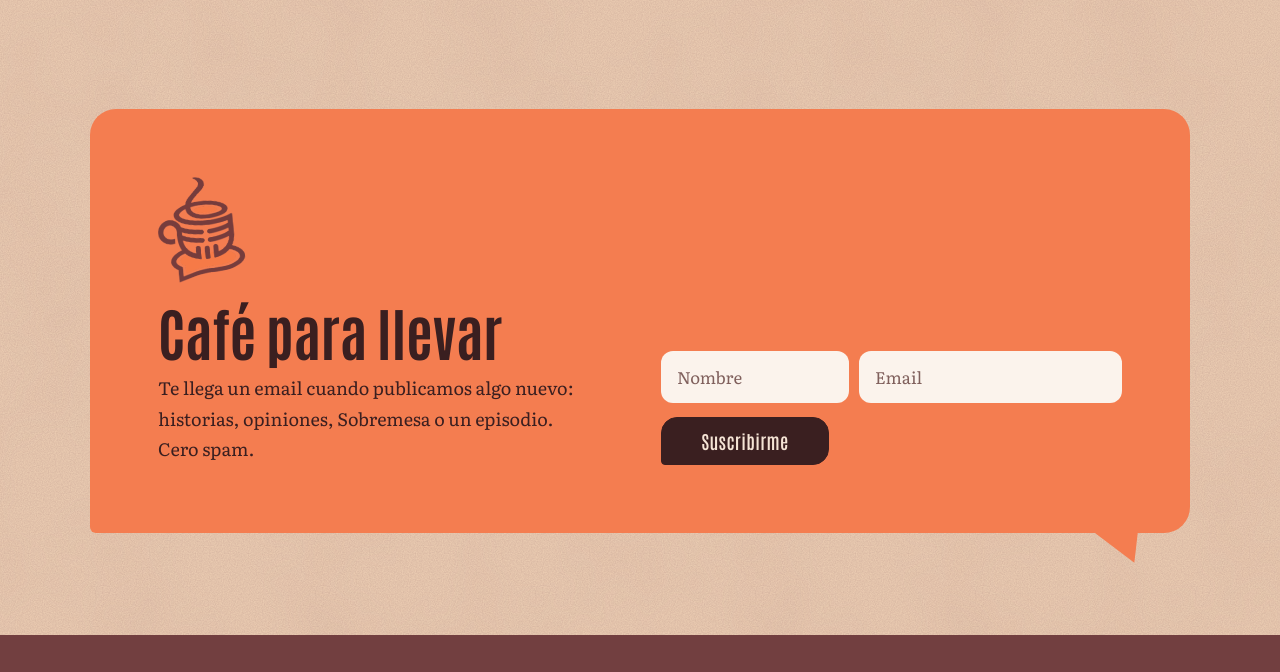
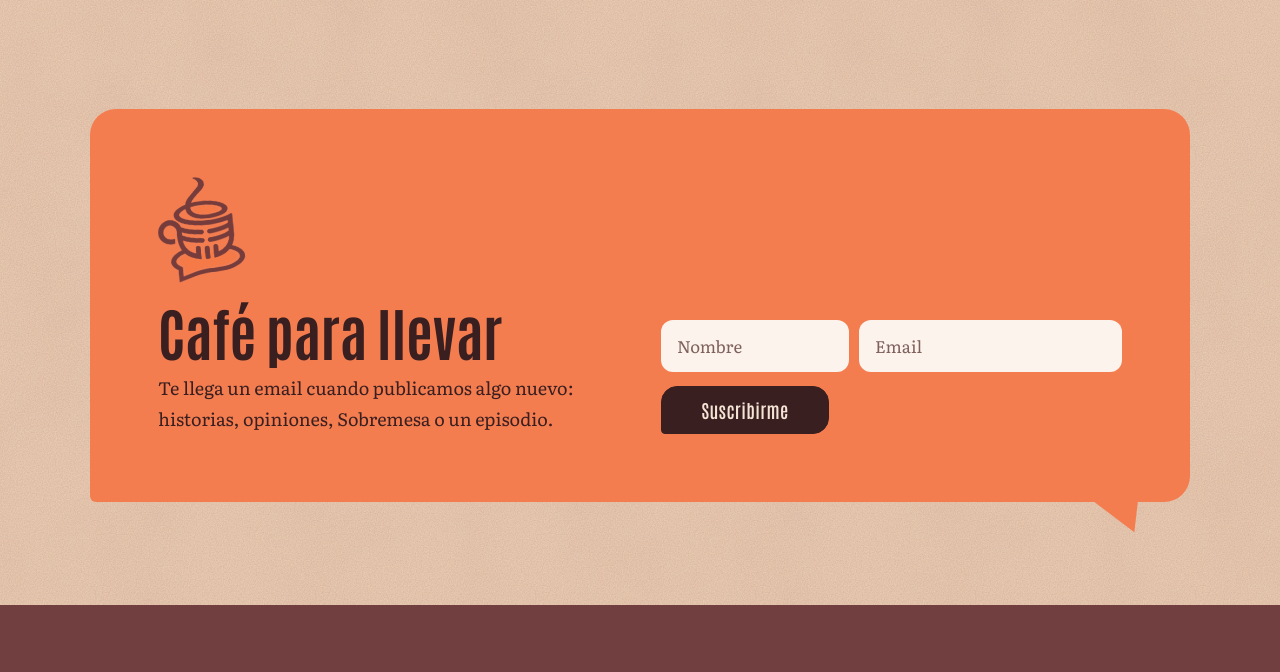
Before and after one commit to officialdetatch/cafe-con-dos, a plain HTML site: page enportada.html in a window 1280 px wide. Shown: the part 863-1535 px from the top of the page. Drawn offline with Linux system fonts and the light colour scheme.

Commit message:
edits finales

```diff
--- a/assets/js/textos.js
+++ b/assets/js/textos.js
@@ -116,12 +116,12 @@ window.CCD_TEXTOS = {
   "con.sinform": "El formulario todavía no está conectado. Mientras tanto, escríbenos por Instagram.",
 
   // Newsletter: la ventanita de Inicio y los mensajes del formulario
-  "bol.sub": "Te llega un email cuando publicamos algo nuevo: historias, opiniones, Sobremesa o un episodio. Cero spam.",
+  "bol.sub": "Te llega un email cuando publicamos algo nuevo: historias, opiniones, Sobremesa o un episodio.",
   "bol.nombre": "Nombre",
   "bol.email": "Email",
   "bol.enviar": "Suscribirme",
   "bol.enviando": "Suscribiendo…",
-  "bol.ok": "¡Listo, ya estás en la lista! Te escribimos cuando haya algo nuevo.",
+  "bol.ok": "¡Listo, ya estás en la lista! Te escribimos cuando haya algo nuevo. Recuerda revisar la carpeta de spam!",
   "bol.error": "No se pudo completar la suscripción. Revisa el email e inténtalo otra vez.",
   "bol.invalido": "Escribe un email válido, por ejemplo nombre@gmail.com.",
   "bol.prueba": "Modo prueba: el formulario aún no está conectado a Brevo, así que no se guardó el email.",
@@ -155,7 +155,7 @@ window.CCD_TEXTOS = {
   "apoyo.aviso": "¿Te gusta Café Con Dos? Invítanos un café.",
   "apoyo.nos": "Apóyanos",
   "apoyo.nos.sub": "Cada café ayuda a que sigamos contando historias.",
-  "apoyo.dev": "Apoya a nuestro developer",
+  "apoyo.dev": "Si te gusta como se ve la pagina, apoya a nuestro developer",
   "apoyo.cerrar": "Cerrar",
 
   // Compartir y otros
--- a/enportada.html
+++ b/enportada.html
@@ -82,7 +82,7 @@
           <div>
             <img class="taza" src="images/taza.png" alt="" width="92">
             <h2>Café para llevar</h2>
-            <p>Te llega un email cuando publicamos algo nuevo: historias, opiniones, Sobremesa o un episodio. Cero spam.</p>
+            <p>Te llega un email cuando publicamos algo nuevo: historias, opiniones, Sobremesa o un episodio.</p>
           </div>
           <form class="form-boletin" novalidate>
             <div class="campos">
```
Also changed, not shown: entrada.html (+1 -1 lines), episodio.html (+1 -1 lines), episodios.html (+1 -1 lines), index.html (+1 -1 lines), nosotros.html (+1 -1 lines), pronto.html (+2 -2 lines), sobremesa.html (+1 -1 lines), tienda.html (+1 -1 lines).
